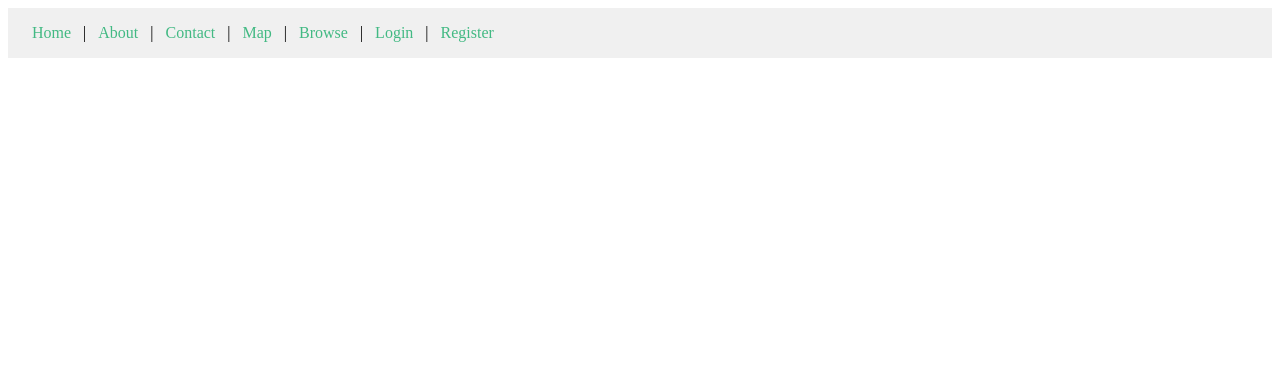
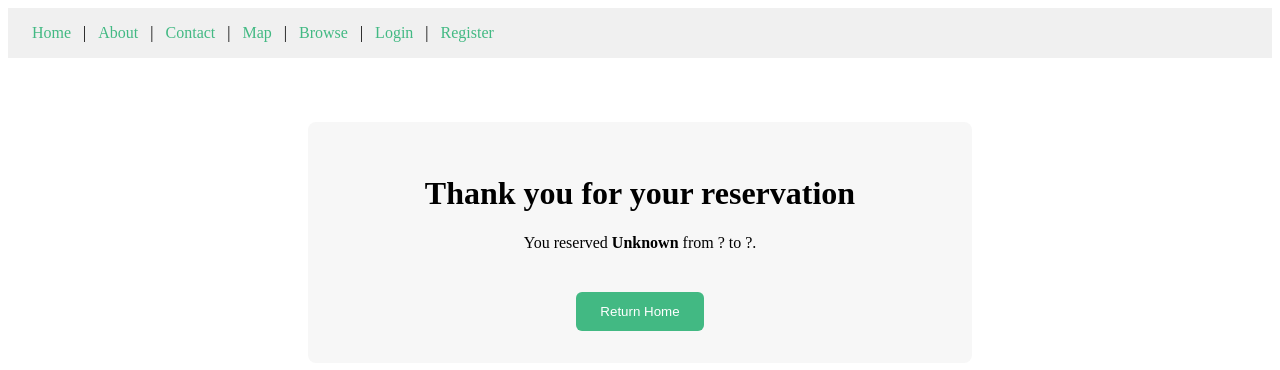
Before and after one commit to Ethress/eurecom-webint-2025-fall-spring, a Vue app: page /reservation_confirmation in a window 1280 px wide. Shown: the top 370 px of the page. Built offline with nearby package versions, Linux system fonts and the light colour scheme.

Commit message:
feat : added a page to confirm the reservation

```diff
--- a/src/router/index.js
+++ b/src/router/index.js
@@ -7,7 +7,7 @@ import Browse from '../views/Browse.vue'
 import Login from '../views/Login.vue'
 import Register from '../views/Register.vue'
 import ArticleDetail from '../views/ArticleDetail.vue'
-
+import ReservationConfirmation from '../views/ReservationConfirmation.vue'
 //Vue.use(Router)
 
 const routes = [
@@ -24,6 +24,11 @@ const routes = [
       component: ArticleDetail,
       props: true
   },
+  {
+    path: '/reservation_confirmation',
+    name: 'reservation_confirmation',
+    component: ReservationConfirmation
+  }
 ]
 
 const router = createRouter({
--- a/src/views/ArticleDetail.vue
+++ b/src/views/ArticleDetail.vue
@@ -56,13 +56,14 @@
 </template>
 
 <script setup>
-import { useRoute } from 'vue-router'
+import {useRoute, useRouter } from 'vue-router'
 import articles from '../data/articles.js'
 import { computed, ref, reactive, onMounted } from 'vue'
 import DateRangePicker from './DateRangePicker.vue'
 import L from 'leaflet'
 
 const route = useRoute()
+const router = useRouter()
 const articleId = computed(() => parseInt(route.params.id, 10))
 const article = computed(() =>
   articles.find(a => a.id === articleId.value)
@@ -106,8 +107,14 @@ const isInvalidRange = computed(() => {
 })
 
 function handleReserve() {
-  // only called when valid
-  alert(`Reservation: ${article.value.title} from ${pickedRange.start.toDateString()} to ${pickedRange.end.toDateString()}`)
+  router.push({
+    name: 'reservation_confirmation',
+    query: {
+      id:    article.value.id,
+      start: pickedRange.start.toISOString().slice(0,10),
+      end:   pickedRange.end.toISOString().slice(0,10)
+    }
+  })
 }
 
 onMounted(() => {
--- a/src/views/Browse.vue
+++ b/src/views/Browse.vue
@@ -382,12 +382,6 @@ onBeforeUnmount(() => {
   opacity: 0.7;
   box-shadow: none;
 }
-
-/* Datepicker wrapper for teleported element */
-.datepicker-wrapper {
-  /* No specific styles needed here, position is handled by inline style */
-}
-/* --- END: Copied Search Overlay Styles --- */
 
 .content {
   display: flex;
--- /dev/null
+++ b/src/views/ReservationConfirmation.vue
@@ -0,0 +1,60 @@
+<template>
+  <div class="confirmation-container">
+    <h1>Thank you for your reservation</h1>
+    <p>
+      You reserved
+      <strong>{{ article.title }}</strong>
+      from {{ formattedStart }} to {{ formattedEnd }}.
+    </p>
+    <button @click="goHome" class="return-button">Return Home</button>
+  </div>
+</template>
+
+<script setup>
+import { useRoute, useRouter } from 'vue-router'
+import articles from '../data/articles.js'
+import { computed } from 'vue'
+
+const route = useRoute()
+const router = useRouter()
+const id    = parseInt(route.query.id, 10)
+const start = route.query.start
+const end   = route.query.end
+
+const article = computed(() =>
+  articles.find(a => a.id === id) || { title: 'Unknown' }
+)
+const formattedStart = computed(() =>
+  start ? new Date(start).toISOString().slice(0,10) : '?'
+)
+const formattedEnd = computed(() =>
+  end ? new Date(end).toISOString().slice(0,10) : '?'
+)
+
+function goHome() {
+  router.push('/')
+}
+</script>
+
+<style scoped>
+.confirmation-container {
+  max-width: 600px;
+  margin: 3rem auto;
+  padding: 2rem;
+  background: #f7f7f7;
+  border-radius: 8px;
+  text-align: center;
+}
+.return-button {
+  margin-top: 1.5rem;
+  background: #42b983;
+  color: white;
+  border: none;
+  padding: 0.75rem 1.5rem;
+  border-radius: 6px;
+  cursor: pointer;
+}
+.return-button:hover {
+  background: #36976d;
+}
+</style>
```
